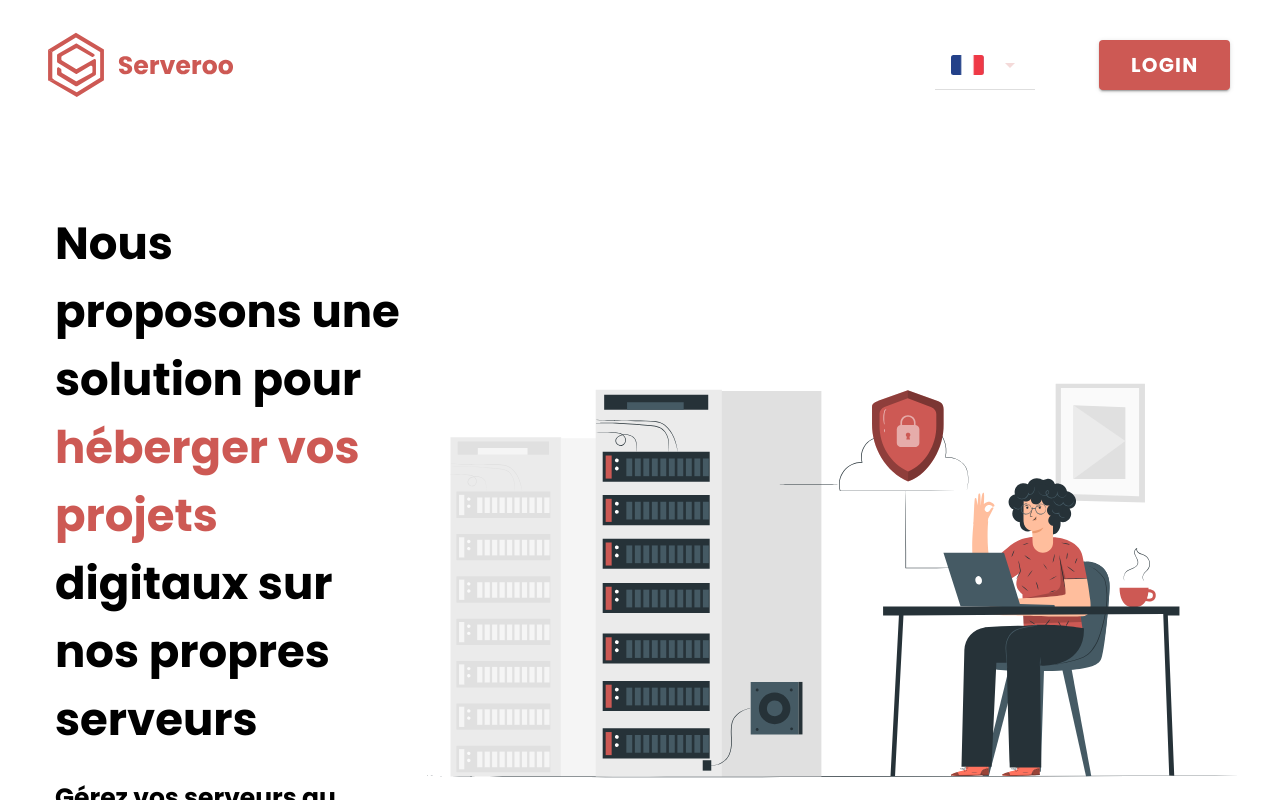
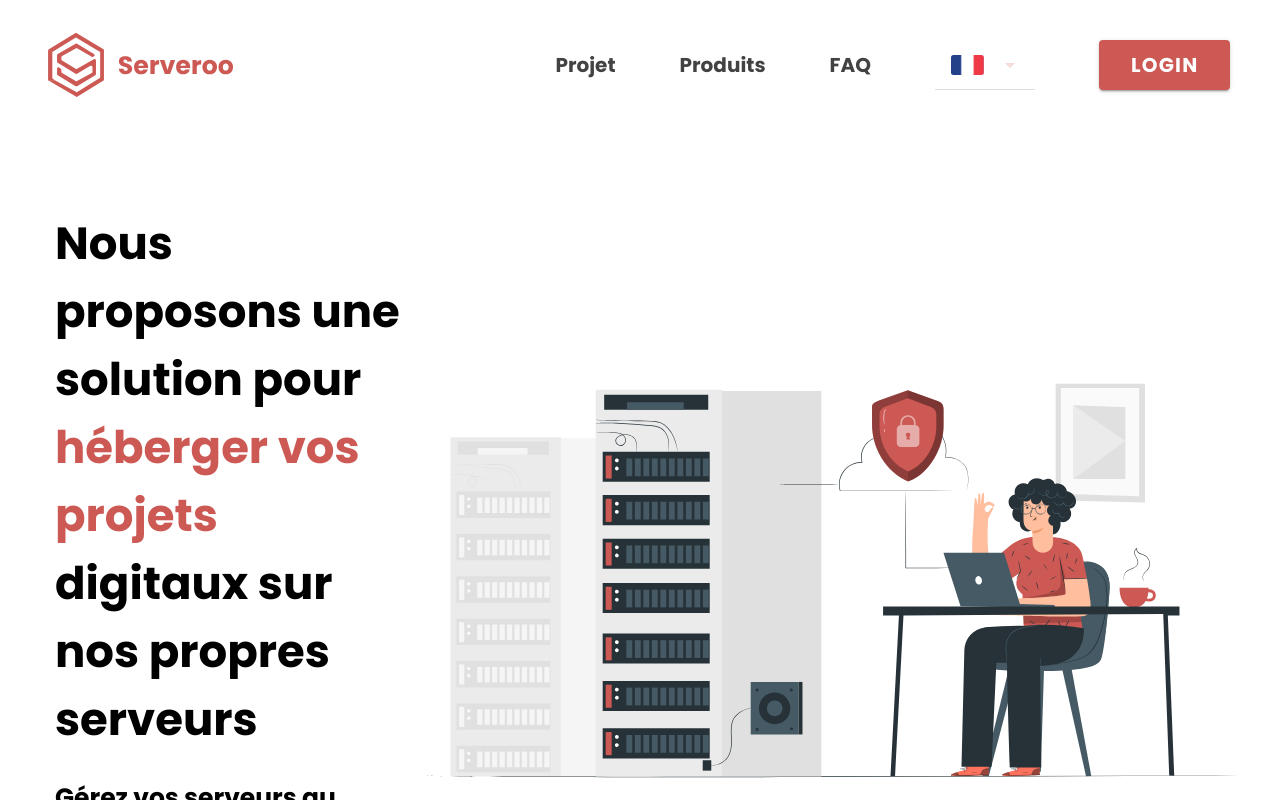
Before and after one commit to ISEN-Projet-M1/Serveroo-Front, a React (Create React App) app: page /home in a window 1280 px wide. Built offline with nearby package versions, Linux system fonts and the light colour scheme.

Commit message:
fix navbar

```diff
--- a/src/components/Inscription.css
+++ b/src/components/Inscription.css
@@ -1,9 +1,5 @@
 .asterix{
     color:red;
-}
-
-p{
-    width: fit-content;
 }
 
 .ion-input{
--- a/src/components/Navbar.tsx
+++ b/src/components/Navbar.tsx
@@ -2,7 +2,7 @@ import './Navbar.css';
 import Logo from "../assets/svg/logo.svg";
 import DrapeauFR from "../assets/svg/drapeauFR.svg";
 import React, {useState } from 'react';
-import { IonButton,IonToolbar, IonHeader,IonItem, IonList, IonSelect, IonSelectOption, IonModal, IonSegment, IonSegmentButton, IonLabel,IonRow,IonCol,IonGrid,IonIcon} from '@ionic/react';
+import { IonButton,IonToolbar, IonHeader,IonItem, IonList, IonSelect, IonSelectOption, IonModal, IonSegment, IonSegmentButton, IonLabel,IonRow,IonCol,IonGrid,IonIcon,IonText} from '@ionic/react';
 import {closeOutline} from 'ionicons/icons';
 import Inscription from '../components/Inscription';
 import Connexion from '../components/Connexion';
@@ -34,7 +34,9 @@ const Navbar: React.FC<ContainerProps> = () => {
           <IonButton slot="start" fill="clear" className='image'>
             <img src={Logo} height={70} alt="logo"/>
           </IonButton>
-
+          <IonText slot="end">Projet</IonText>
+          <IonText slot="end">Produits</IonText>
+          <IonText slot="end">FAQ</IonText>
           <IonList slot="end">
             <IonItem>
               <img src={DrapeauFR} height={20} alt="drapeauFR" />
```
